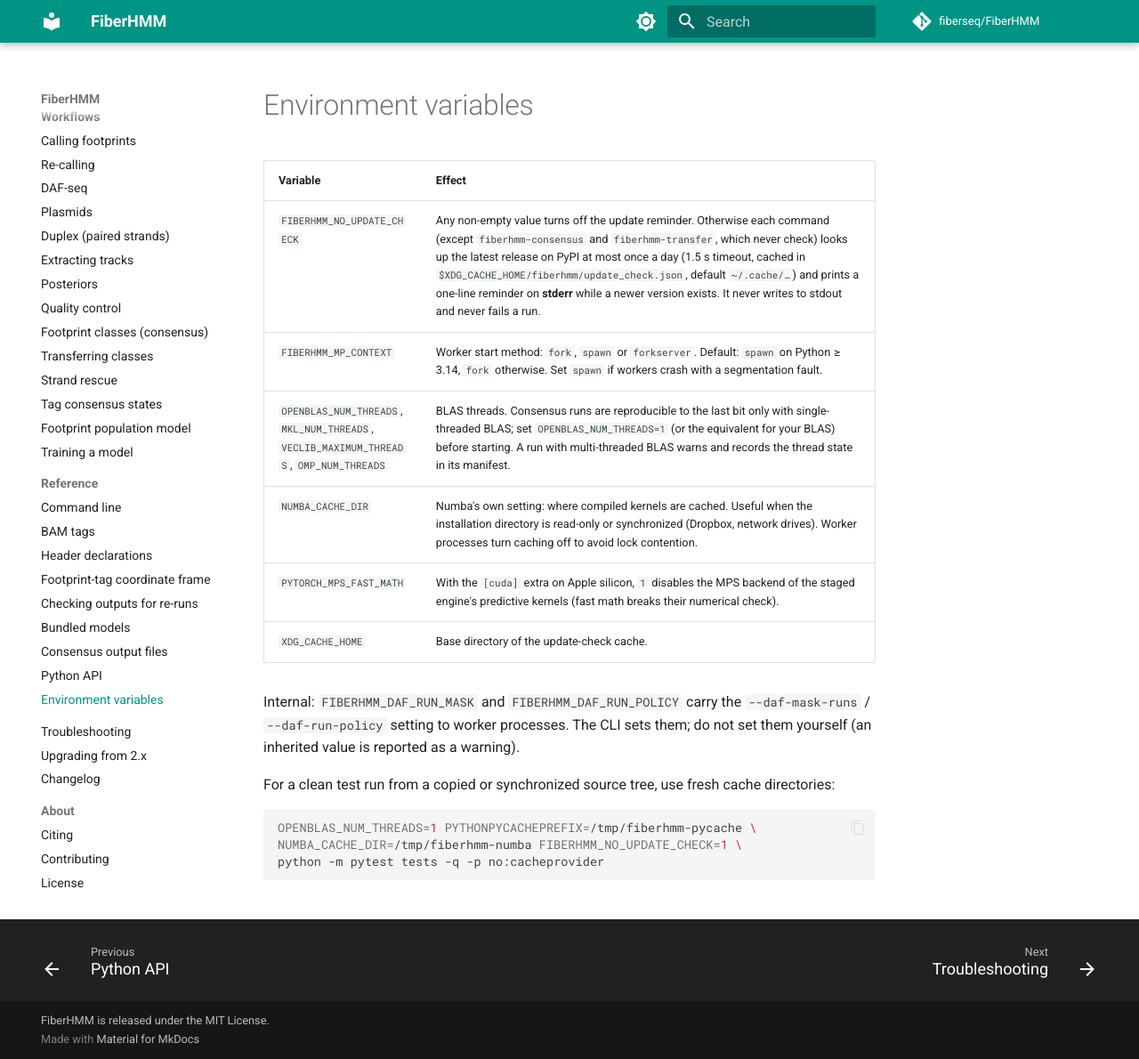
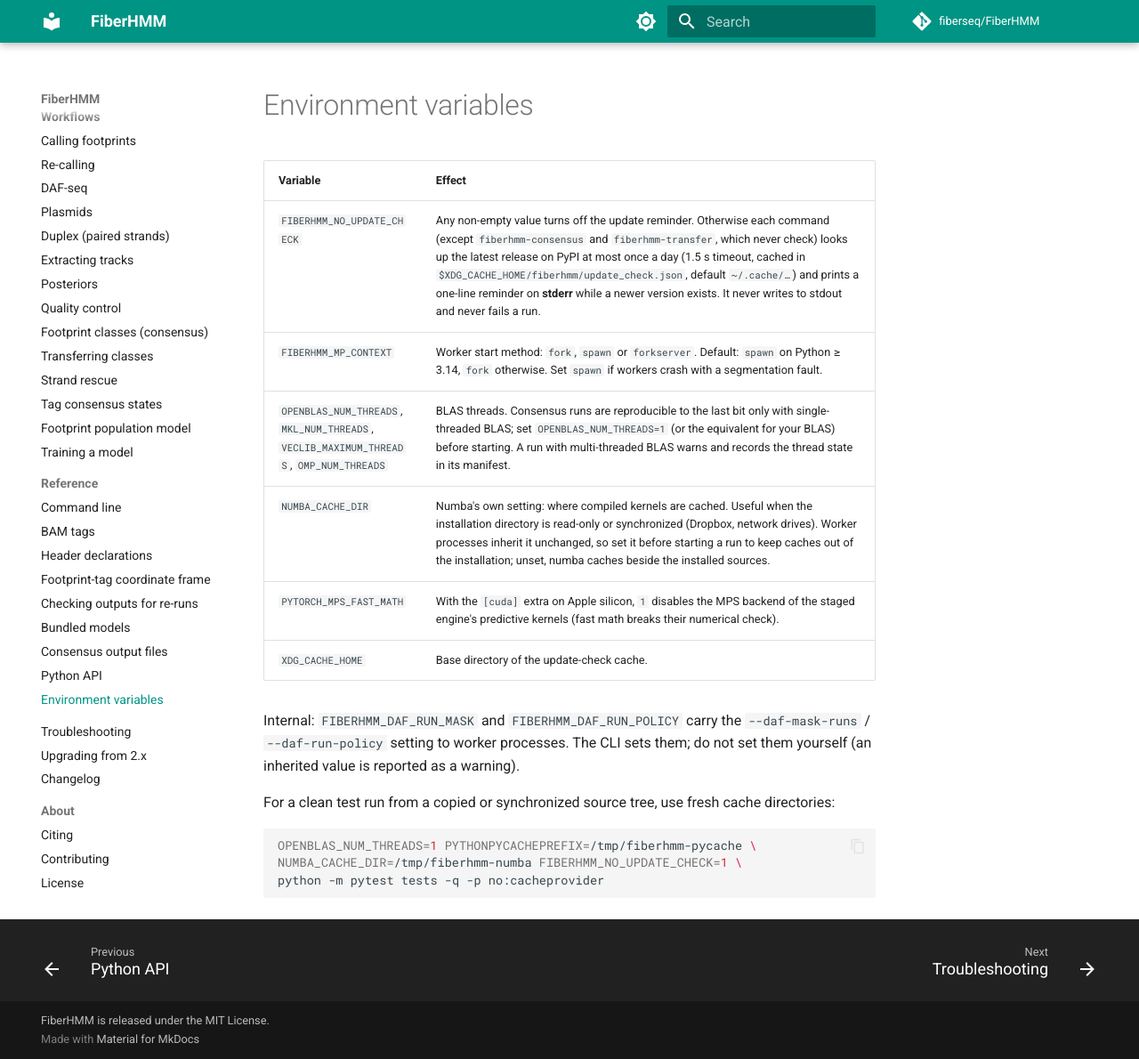
Before and after one commit to fiberseq/FiberHMM, an MkDocs documentation site: the page built from docs/reference/environment.md, in a window 1280 px wide and 1190 px high. Shown: the whole window at 89% size. Built offline with MkDocs 1.6.1 and Material for MkDocs 9.7.7, drawn with Linux system fonts in a browser that asks for light colours; comment, search, counter and statistics services are not loaded.

Commit message:
docs: workers inherit NUMBA_CACHE_DIR (they no longer turn caching off)
Co-Authored-By: Claude Opus 5.5 (1M context) <noreply@anthropic.com>

```diff
--- a/docs/reference/environment.md
+++ b/docs/reference/environment.md
@@ -5,7 +5,7 @@
 | `FIBERHMM_NO_UPDATE_CHECK` | Any non-empty value turns off the update reminder. Otherwise each command (except `fiberhmm-consensus` and `fiberhmm-transfer`, which never check) looks up the latest release on PyPI at most once a day (1.5 s timeout, cached in `$XDG_CACHE_HOME/fiberhmm/update_check.json`, default `~/.cache/…`) and prints a one-line reminder on **stderr** while a newer version exists. It never writes to stdout and never fails a run. |
 | `FIBERHMM_MP_CONTEXT` | Worker start method: `fork`, `spawn` or `forkserver`. Default: `spawn` on Python ≥ 3.14, `fork` otherwise. Set `spawn` if workers crash with a segmentation fault. |
 | `OPENBLAS_NUM_THREADS`, `MKL_NUM_THREADS`, `VECLIB_MAXIMUM_THREADS`, `OMP_NUM_THREADS` | BLAS threads. Consensus runs are reproducible to the last bit only with single-threaded BLAS; set `OPENBLAS_NUM_THREADS=1` (or the equivalent for your BLAS) before starting. A run with multi-threaded BLAS warns and records the thread state in its manifest. |
-| `NUMBA_CACHE_DIR` | Numba's own setting: where compiled kernels are cached. Useful when the installation directory is read-only or synchronized (Dropbox, network drives). Worker processes turn caching off to avoid lock contention. |
+| `NUMBA_CACHE_DIR` | Numba's own setting: where compiled kernels are cached. Useful when the installation directory is read-only or synchronized (Dropbox, network drives). Worker processes inherit it unchanged, so set it before starting a run to keep caches out of the installation; unset, numba caches beside the installed sources. |
 | `PYTORCH_MPS_FAST_MATH` | With the `[cuda]` extra on Apple silicon, `1` disables the MPS backend of the staged engine's predictive kernels (fast math breaks their numerical check). |
 | `XDG_CACHE_HOME` | Base directory of the update-check cache. |
 
```
